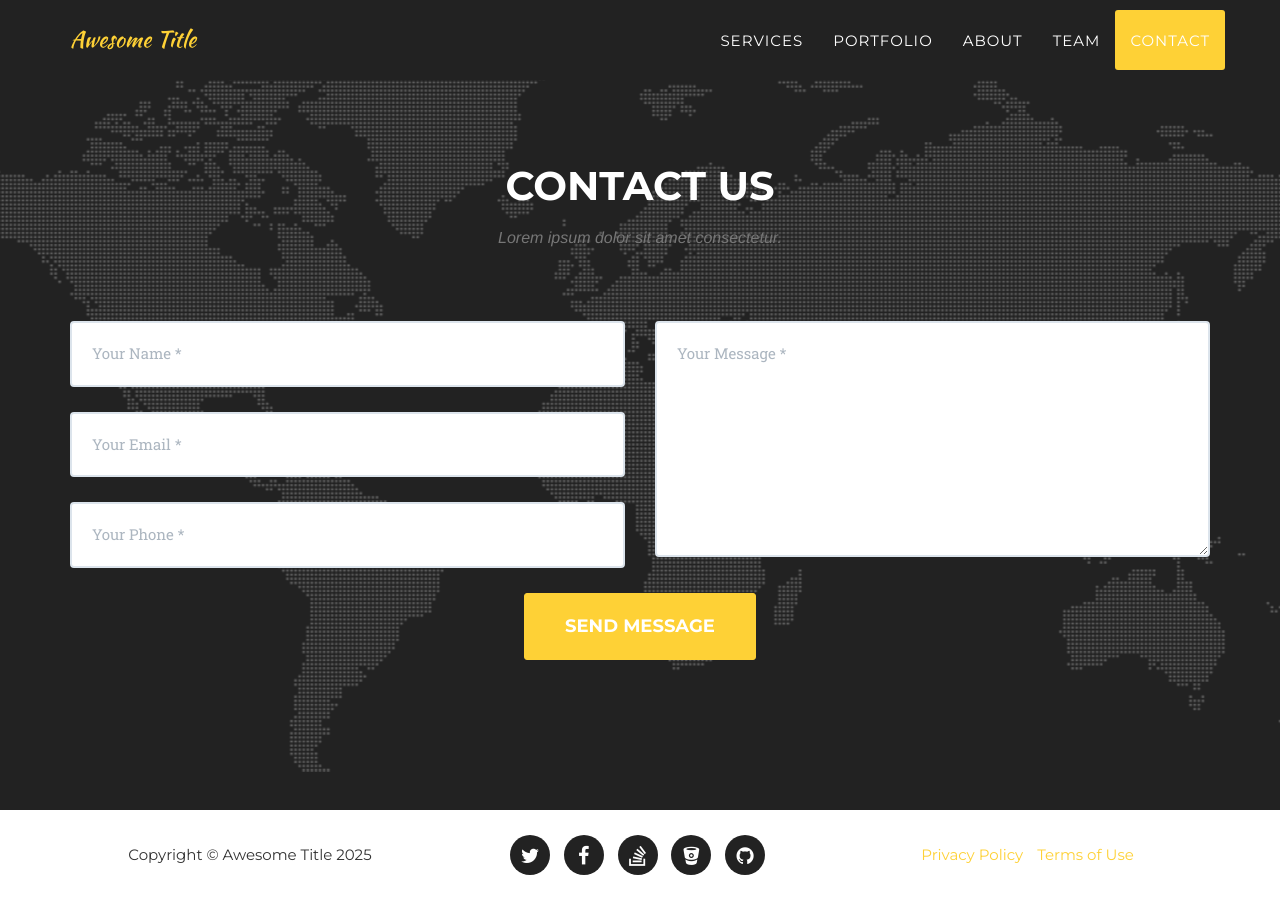
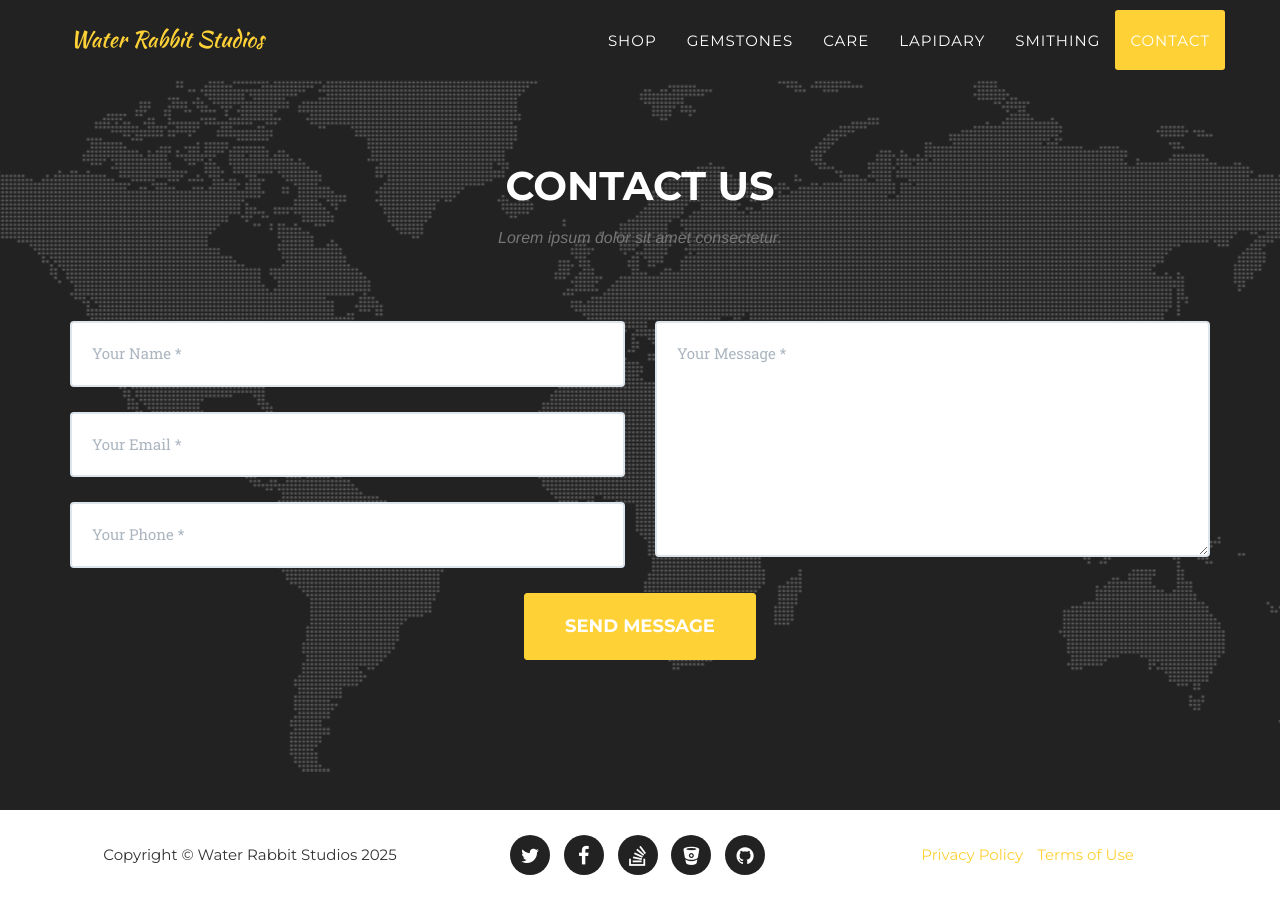
Before and after one commit to stevetarver/waterrabbitstudios.com, a Jekyll site: the page built from INSTALL.md, in a window 1280 px wide and 900 px high, scrolled down 4840 px. Built offline with Jekyll 4.4.1, drawn with Linux system fonts in a browser that asks for light colours; some web fonts are replaced; our own code applies the rules of GitHub Pages for plain Markdown files.

```diff
--- a/_config.yml
+++ b/_config.yml
@@ -2,7 +2,7 @@ url: https://y7kim.github.io
 baseurl: /agency-jekyll-theme/
 
 # Site settings
-title: Awesome Title
+title: Water Rabbit Studios
 email: walter@waterrabbitstudios.com
 description: "Handcrafted jewelry"
 
--- a/_includes/header.html
+++ b/_includes/header.html
@@ -19,18 +19,27 @@
                         <a href="#page-top"></a>
                     </li>
                     <li>
-                        <a class="page-scroll" href="#services">Services</a>
+                        <!-- forward to etsy    -->
+                        <a class="page-scroll" href="https://www.etsy.com/shop/WaterRabbitStudios/">Shop</a>
                     </li>
                     <li>
-                        <a class="page-scroll" href="#portfolio">Portfolio</a>
+<!--                        <a class="page-scroll" href="#services">Services</a>-->
+                        <a class="page-scroll" href="#services">Gemstones</a>
                     </li>
                     <li>
-                        <a class="page-scroll" href="#about">About</a>
+<!--                        <a class="page-scroll" href="#portfolio">Care</a>-->
+                        <a class="page-scroll" href="#portfolio">Care</a>
                     </li>
                     <li>
-                        <a class="page-scroll" href="#team">Team</a>
+<!--                        <a class="page-scroll" href="#about">Lapidary</a>-->
+                        <a class="page-scroll" href="#about">Lapidary</a>
                     </li>
                     <li>
+<!--                        <a class="page-scroll" href="#team">Smithing</a>-->
+                        <a class="page-scroll" href="#team">Smithing</a>
+                    </li>
+                    <li>
+<!--                        <a class="page-scroll" href="#contact">Contact</a>-->
                         <a class="page-scroll" href="#contact">Contact</a>
                     </li>
                 </ul>
```
Also changed, not shown: other parts of _includes/header.html (+1 -1 lines), INSTALL.md (+1 -0 lines), index.html (deleted, +0 -20 lines), .obsidian/workspace.json.
